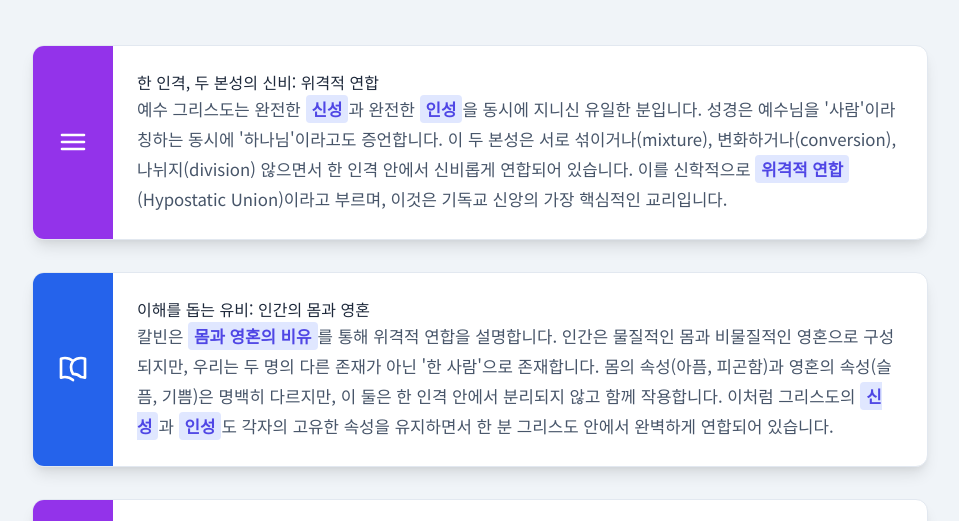
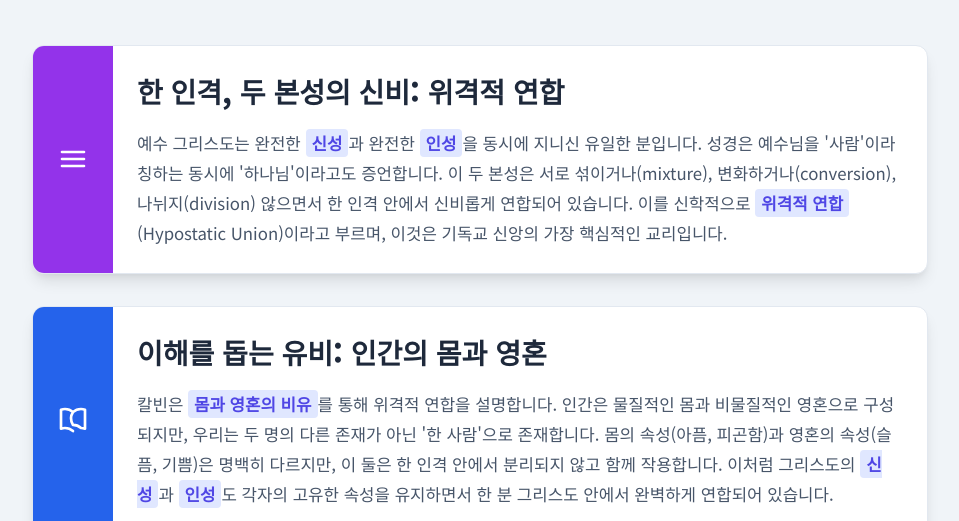
Before and after one commit to KBD71/institute0810, a plain HTML site: page index.html in a window 1280 px wide. Shown: the part 219-740 px from the top of the page, without its empty margins (160-1119 px from the left). Drawn offline with nearby package versions, Linux system fonts and the light colour scheme.

Commit message:
Update index.html

```diff
--- a/index.html
+++ b/index.html
@@ -6,7 +6,7 @@
     <title>설교 요약: 기독교강요 초판(34강)삼위일체(13 단락)</title>
     <script src="https://cdn.tailwindcss.com"></script>
    <style>
-        @import url('https://fonts.googleapis.com/css2?family=Noto+Sans+KR:wght@300;400;500;700&display=swap');
+    @import url('https://fonts.googleapis.com/css2?family=Noto+Sans+KR:wght@300;400;500;700;900&display=swap');
     body {
         font-family: 'Noto Sans KR', sans-serif;
         background-color: #f0f4f8;
@@ -48,10 +48,11 @@
         text-align: center;
         margin-top: 0.5rem;
     }
-       h2 {
+    /* 여기를 수정했습니다! */
+    .card-content h2 {
         font-size: 1.75rem;
-    font-weight: 800; /* 700에서 800으로 상향 조정 */
-    color: #1e293b; /* 가독성을 위해 더 진한 색으로 변경 */
+        font-weight: 800; /* 굵기를 800으로 설정 */
+        color: #1e293b;
         margin-bottom: 1rem;
     }
     p, li {
```
Lines whose indentation alone changed are shown as unchanged.
